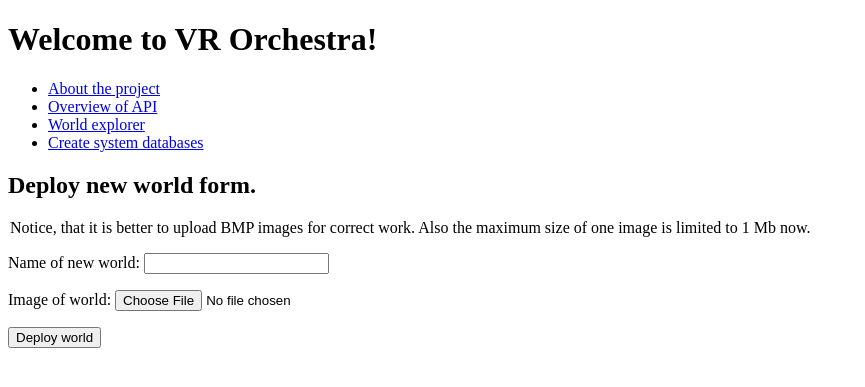
After one commit to drmaxandrianov/vrorchestra, a PHP site: page /deploy_robot.php in a window 1280 px wide. The commit adds this page. Shown: the top 387 px of the page, without its empty margins (0-865 px from the left). Run offline with PHP 8.4, Linux system fonts and the light colour scheme.

Commit message:
Starting developing robot deploying.

```diff
--- /dev/null
+++ b/bars/bar_page_deploy_robot.php
@@ -0,0 +1,89 @@
+<?php
+
+if (isset($_POST['WORLD_SUBMIT'])) {
+
+	// Check for empty form values
+	if (empty($_POST['world_name'])) {
+		display_form("world name was not given, fix it, please.");
+		exit;
+	}
+	if (empty($_FILES['world_image'])) {
+		display_form("image was not given, fix it, please.");
+		exit;
+	}
+
+	$world_name = $_POST['world_name'];
+
+	// Connect to DB
+	$dbc = mysql_connect($DB_HOST, $DB_USER, $DB_PASSWORD);
+	mysql_select_db($DB_NAME);
+
+	// Get the last world ID
+	$query = "select max(Id) from worlds";
+	$last_id = mysql_query($query);
+	$last_id = mysql_fetch_array($last_id);
+	$next_id = $last_id[0] + 1;
+
+	// Saving file
+	$saving_path = $PATH_TO_FOLDER_WITH_UPLOADED_WORLDS . "world_" .
+		$next_id . "." . pathinfo($_FILES['world_image']['name'], PATHINFO_EXTENSION);
+	if (!move_uploaded_file($_FILES['world_image']['tmp_name'], $saving_path)) {
+		// Error during uploading
+		display_form("error during file uploading, try again, please.");
+	}
+
+	$query = "insert into $WORLDS_TABLE (Name, Image) " .
+		"values ('$world_name', '$saving_path')";
+
+	$data = mysql_query($query);
+	mysql_close($dbc);
+
+	display_success();
+
+} else {
+	display_form();
+}
+
+
+function display_form($warning_message = "") {
+	?>
+	<section>
+		<h2>Deploy new world form.</h2>
+		<p>
+			<form action="deploy_world.php" enctype="multipart/form-data" method="POST">
+				<!-- Maxim file size - 1Mb -->
+				<input type="hidden" name="MAX_FILE_SIZE" value="1024000" />
+				<input type="hidden" name="WORLD_SUBMIT" />
+				<legend>
+					Notice, that it is better to upload BMP images for correct work.
+					Also the maximum size of one image is limited to 1 Mb now.
+				</legend>
+					<?php
+						// Display warning message in case of upploading error
+						if ($warning_message != "")
+							echo "<p><strong>Error: </strong>" . $warning_message . "</p>";
+					?>
+				<p><label>Name of new world: <input type="text" name="world_name" required></label></p>
+				<p><label>Image of world: <input type="file" name="world_image" required></label></p>
+				<p><button type="submit">Deploy world</button></p>
+			</form>
+		</p>
+	</section>
+	<?php
+}
+
+function display_success() {
+	?>
+	<section>
+		<h2>Deploy new world form.</h2>
+		<p>
+			<h3>New world succesfullly deployed.</h3>
+			Thank you, now you can use your world for new experiments.
+		</p>
+		<p>
+			<a href="index.php">Go to the main page</a>
+		</p>
+	</section>
+	<?php
+}
+?>
--- /dev/null
+++ b/deploy_robot.php
@@ -0,0 +1,3 @@
+<?php
+	require_once("pages/page_deploy_robot.php");
+?>
--- /dev/null
+++ b/list_all_robots.php
@@ -0,0 +1,3 @@
+<?php
+	require_once("pages/page_list_all_robots.php");
+?>
--- /dev/null
+++ b/pages/page_deploy_robot.php
@@ -0,0 +1,9 @@
+<?php
+	require_once("common/common_constants.php");
+	require_once("common/common_before_loading.php");
+	require_once("common/common_start_session.php");
+	require_once("bars/bar_header.php");
+	require_once("bars/bar_navigation.php");
+	require_once("bars/bar_page_deploy_robot.php");
+	require_once("bars/bar_footer.php");
+?>
```
Also changed, not shown: bars/bar_page_list_all_robots.php (added, +7 -0 lines), bars/bar_page_world_explorer.php (+15 -5 lines), pages/page_list_all_robots.php (added, +9 -0 lines).
